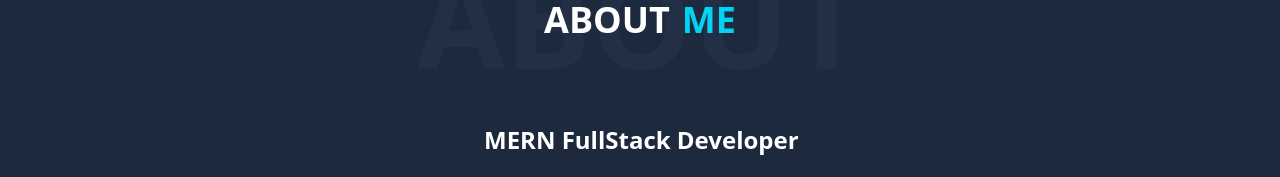
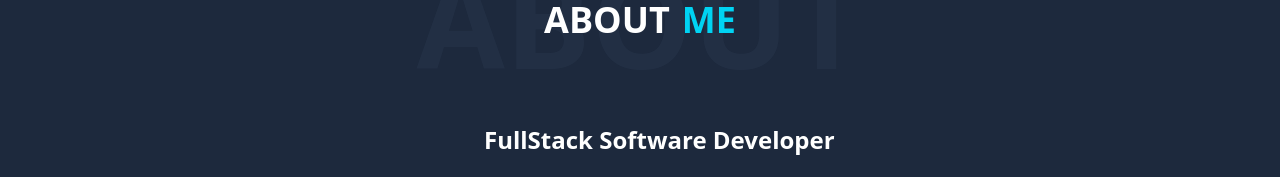
Before and after one commit to KavindaAppuhamy/Kavinda-Appuhamy, a React (Vite) app: page / in a window 1280 px wide. Shown: the part 940-1117 px from the top of the page. Built offline with nearby package versions, Linux system fonts and the light colour scheme; no server answers.

Commit message:
Updated about

```diff
--- a/src/components/AboutSection.jsx
+++ b/src/components/AboutSection.jsx
@@ -96,7 +96,7 @@ const AboutSection = () => {
           >
             {/* Title */}
             <h3 className="text-2xl md:text-3xl lg:text-2xl font-bold text-white mb-4">
-              MERN FullStack Developer
+              FullStack Software Developer
             </h3>
 
             {/* Description */}
@@ -161,7 +161,7 @@ const AboutSection = () => {
             <div className="bg-slate-700/40 backdrop-blur-sm rounded-2xl p-6 border border-slate-600/20 shadow-xl hover:shadow-2xl hover:shadow-cyan-400/10 transition-all duration-300 hover:scale-[1.02]">
               {/* Title */}
               <h3 className="text-xl font-bold text-white mb-4 text-center">
-                MERN FullStack Developer
+                FullStack Software Developer
               </h3>
 
               {/* Description */}
@@ -194,7 +194,7 @@ const AboutSection = () => {
                 <div className="flex items-center gap-3 hover:translate-x-1 transition-transform duration-300">
                   <Briefcase className="text-cyan-400 w-4 h-4 flex-shrink-0" />
                   <span className="text-white text-sm font-medium">Experience:</span>
-                  <span className="text-gray-300 text-sm">1+ Years</span>
+                  <span className="text-gray-300 text-sm">2+ Years</span>
                 </div>
 
                 <div className="flex items-center gap-3 hover:translate-x-1 transition-transform duration-300">
```
